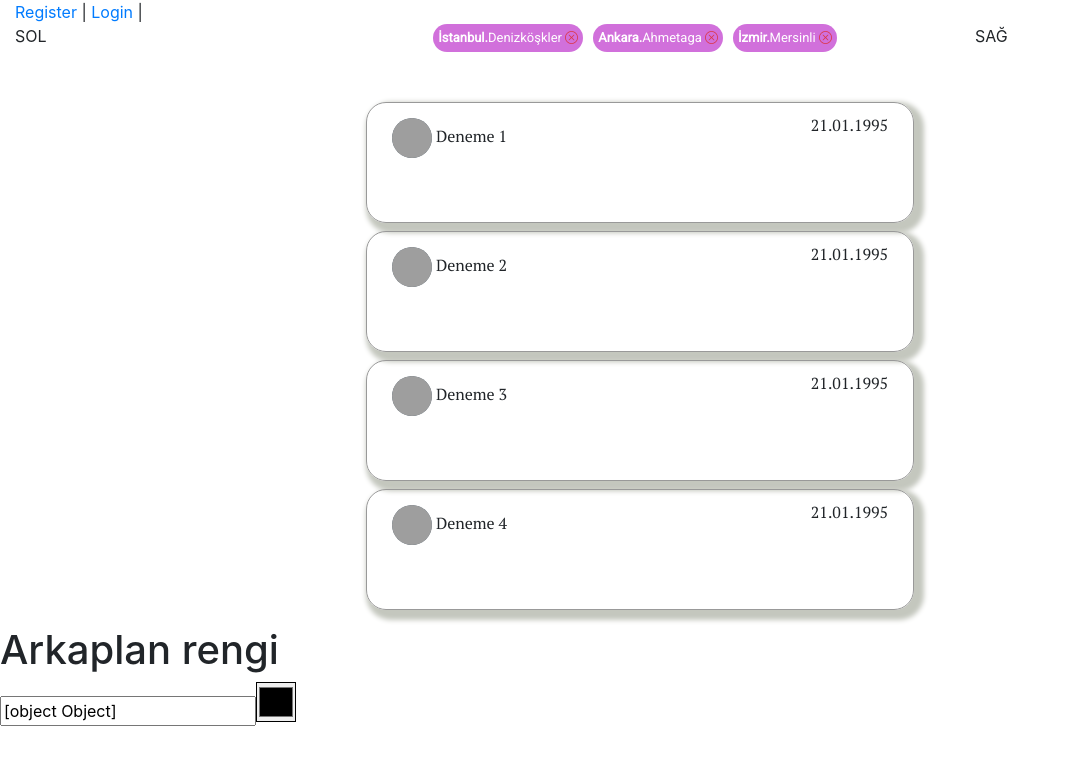
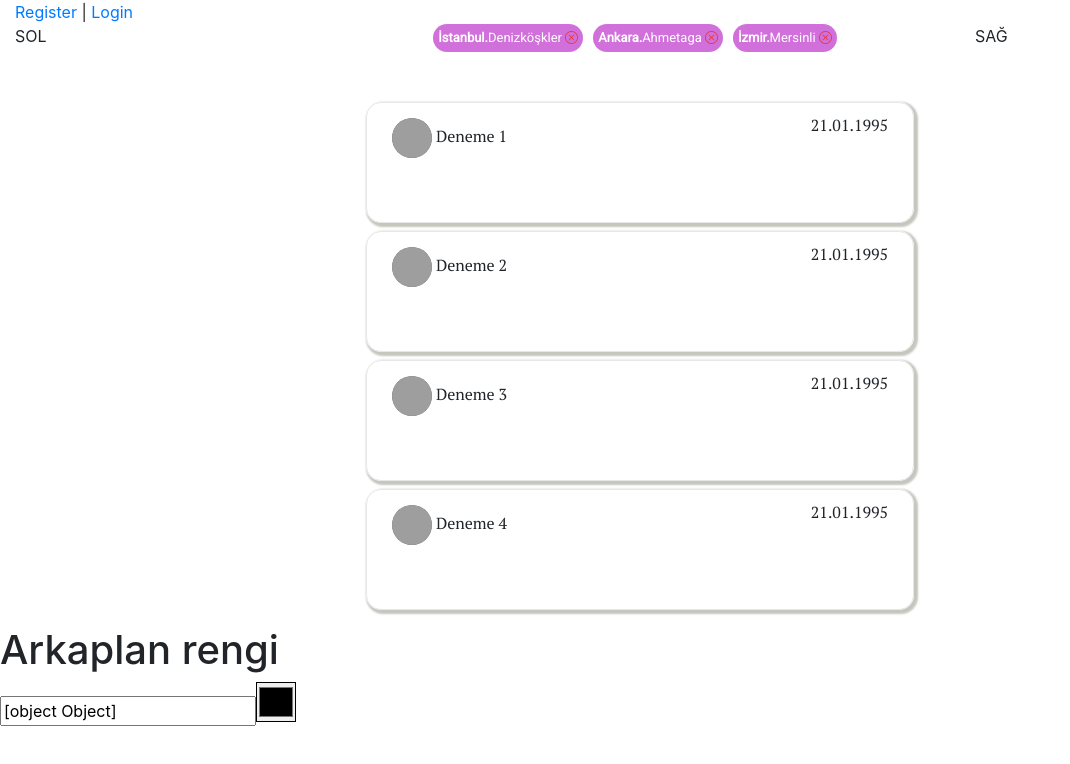
Before and after one commit to SessevmezBugra/komsum, a Vue app: page /#/ in a window 1280 px wide. Shown: the top 764 px of the page, without its empty margins (0-1070 px from the left). Built offline with nearby package versions, Linux system fonts and the light colour scheme; grey boxes are pictures that could not be loaded.

Commit message:
Post component developed 2

```diff
--- a/src/components/Post.vue
+++ b/src/components/Post.vue
@@ -24,10 +24,14 @@ export default{
 @import url('https://fonts.googleapis.com/css2?family=PT+Serif&display=swap');
  #post-component{
   border: 1px solid;
-  box-shadow: 5px 5px 5px 5px #c4c7be;
-  border: 1px solid rgb(153, 153, 153);
+  box-shadow: 2px 2px 2px 2px #c4c7be;
+  border: 1px solid rgb(231, 231, 231);
   padding: 10px;
-  border-radius: 20px;
+  border-radius: 15px;
+}
+#post-component:hover{
+     background: rgb(250, 250, 250);
+     box-shadow: 1px 5px 2px rgb(186, 186, 187);
 }
 .date{
   text-align: right;
--- a/src/pages/Home.vue
+++ b/src/pages/Home.vue
@@ -4,8 +4,7 @@
       <b-row>
         <b-col>
           <router-link to="/register">Register</router-link> |
-          <router-link to="/login">Login</router-link> |
-
+          <router-link to="/login">Login</router-link>
         </b-col>
       </b-row>
       <b-row>
--- a/src/pages/Login.vue
+++ b/src/pages/Login.vue
@@ -1,10 +1,10 @@
 <template>
-  <b-container fluid style="height: -webkit-fill-available; background-image: url('https://image.freepik.com/free-vector/apartement-neighbors-are-greeting-each-other-through-window_209620-238.jpg');">
+  <b-container fluid style="height: -webkit-fill-available; background-image: url('';">
 
     <b-row style="height: -webkit-fill-available">
       <b-col></b-col>
       <b-col align-self="center">
-        <b-card class="card border-primary mb-3" >
+        <b-card class="card border-light mb-3"  style="background-image: url(https://blog.prezi.com/wp-content/uploads/2019/04/02-light-blue-1024x768.jpg)">
           <h2>GİRİŞ SAYFASI</h2>
           <hr />
 
@@ -44,7 +44,7 @@
             >
               Beni Hatırla
             </b-form-checkbox>
-            <b-button type="submit" variant="primary">Giriş Yap</b-button>
+            <b-button  type="submit" variant="primary">Giriş Yap</b-button>
             <p class="text-xs-center">
               <br>
               <router-link to="/register"
@@ -113,4 +113,5 @@ button {
   float: right;
 
 }
+
 </style>
```
